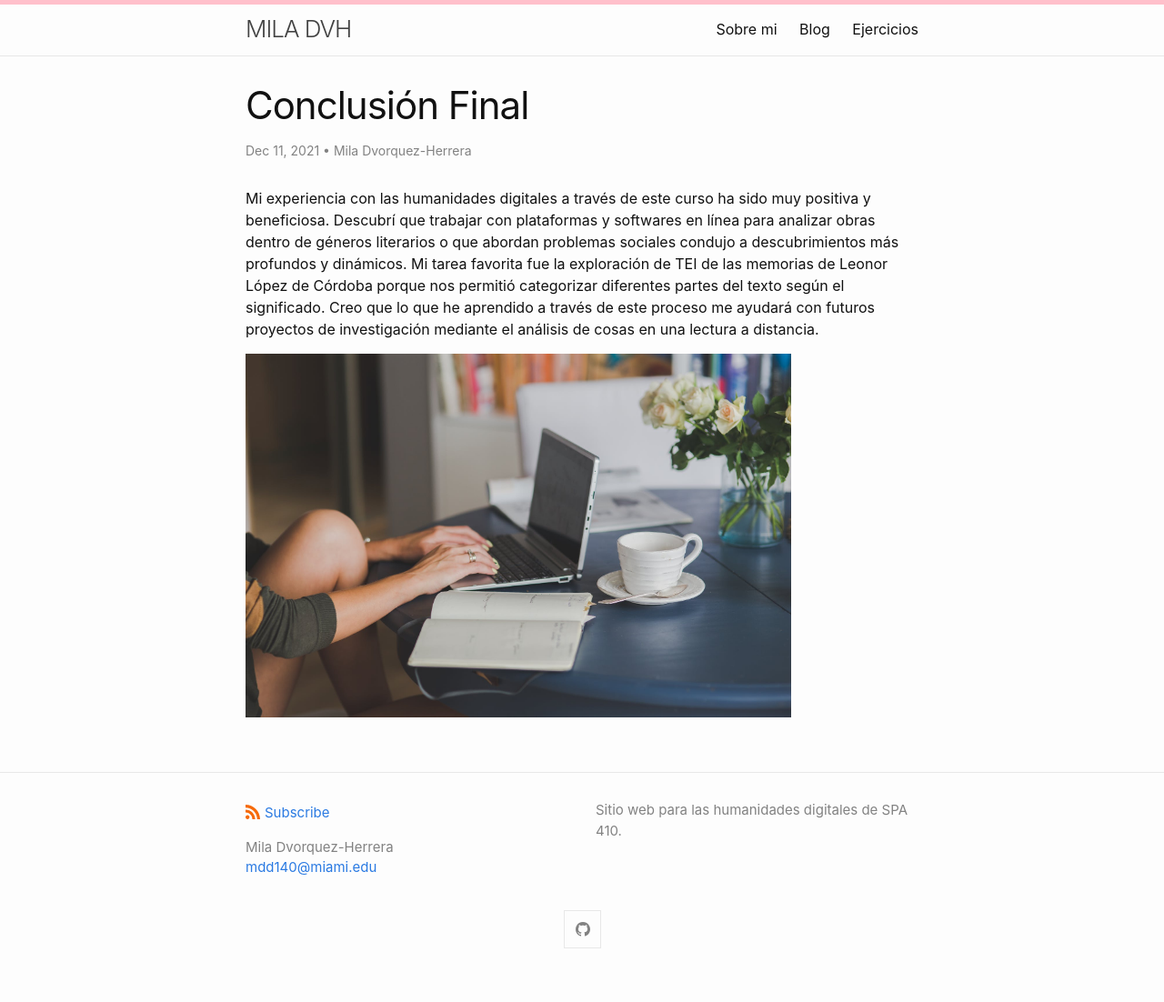
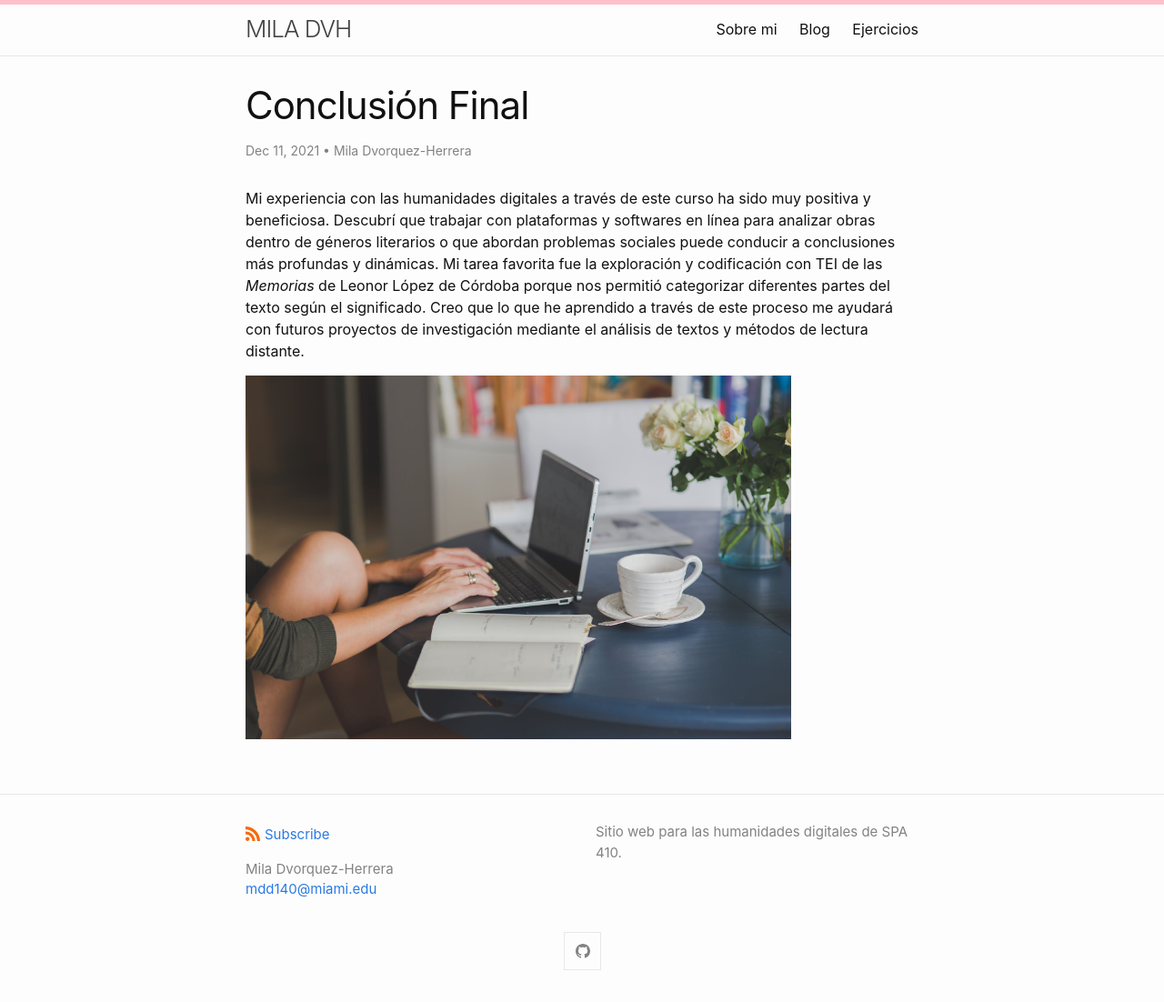
Before and after one commit to miladvh/miladvh.github.io, a Jekyll site: the page built from _posts/2021-12-11-conclusión.md, in a window 1280 px wide. Shown: the whole page at 91% size. Built offline with Jekyll 4.4.1, drawn with Linux system fonts in a browser that asks for light colours; before the commit the page ends 1078 px from its top, so only the background shows below that.

Commit message:
Update 2021-12-11-conclusión.md

```diff
--- a/_posts/2021-12-11-conclusión.md
+++ b/_posts/2021-12-11-conclusión.md
@@ -5,6 +5,6 @@ date: 2021-12-11
 author: Mila Dvorquez-Herrera
 ---
 
-Mi experiencia con las humanidades digitales a través de este curso ha sido muy positiva y beneficiosa. Descubrí que trabajar con plataformas y softwares en línea para analizar obras dentro de géneros literarios o que abordan problemas sociales condujo a descubrimientos más profundos y dinámicos. Mi tarea favorita fue la exploración de TEI de las memorias de Leonor López de Córdoba porque nos permitió categorizar diferentes partes del texto según el significado. Creo que lo que he aprendido a través de este proceso me ayudará con futuros proyectos de investigación mediante el análisis de cosas en una lectura a distancia.
+Mi experiencia con las humanidades digitales a través de este curso ha sido muy positiva y beneficiosa. Descubrí que trabajar con plataformas y softwares en línea para analizar obras dentro de géneros literarios o que abordan problemas sociales puede conducir a conclusiones más profundas y dinámicas. Mi tarea favorita fue la exploración y codificación con TEI de las *Memorias* de Leonor López de Córdoba porque nos permitió categorizar diferentes partes del texto según el significado. Creo que lo que he aprendido a través de este proceso me ayudará con futuros proyectos de investigación mediante el análisis de textos y métodos de lectura distante.
 
 <img src="/assets/dh.jpeg" alt="dh" width="600"/>
```
